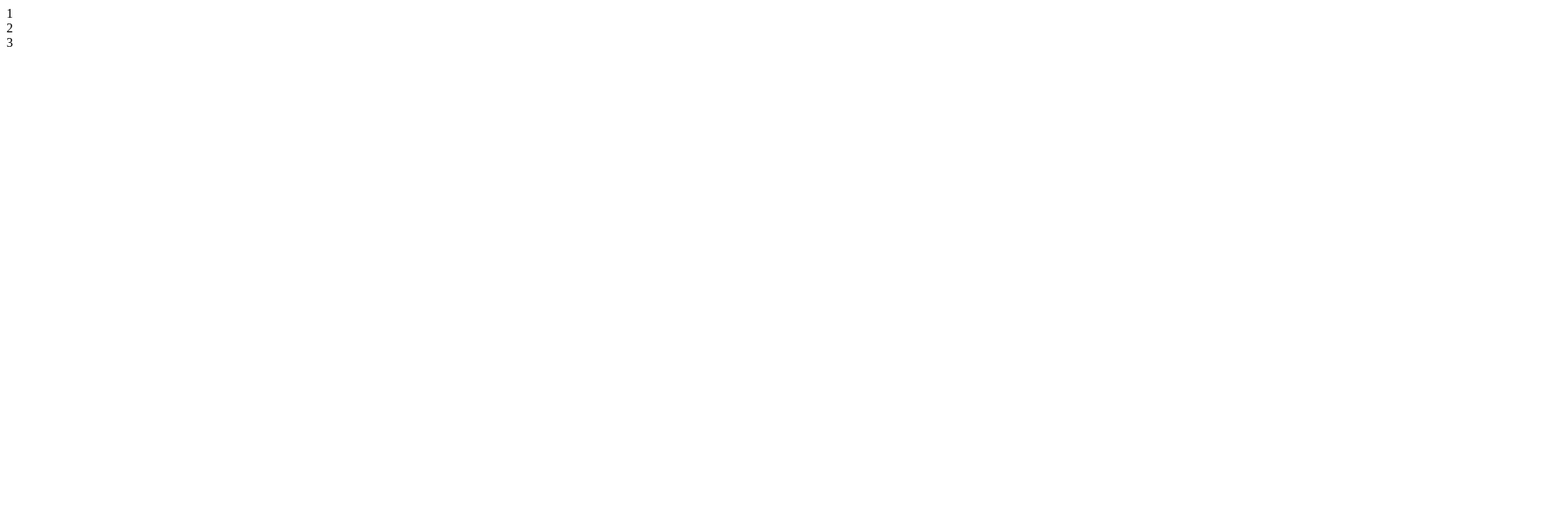
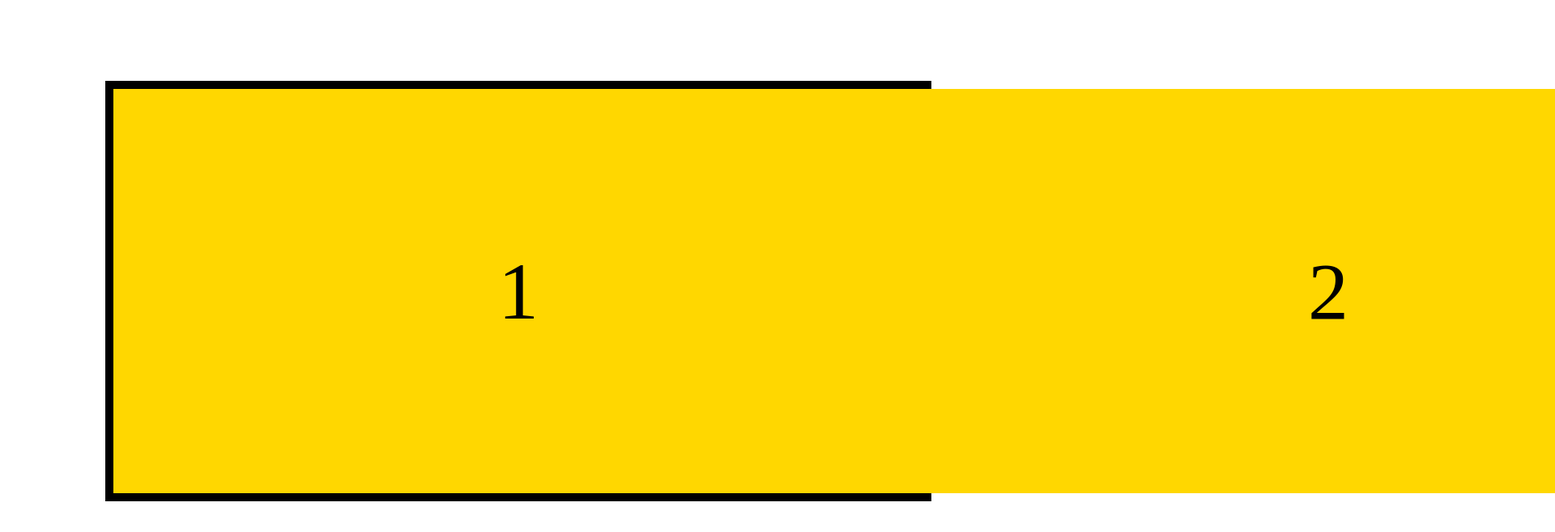
Before and after one commit to SueYeong/SLIDE, a plain HTML site: page index.html in a window 1280 px wide. Shown: the top 658 px of the page at 81% size, 1920 px wide, since content can reach past the window. Drawn offline with nearby package versions, Linux system fonts and the light colour scheme.

Commit message:
slide architecture

```diff
--- a/css/styles.css
+++ b/css/styles.css
@@ -0,0 +1,29 @@
+*{
+    margin: 0;
+    padding: 0;
+
+}
+
+.wrap{
+    width: 1000px;
+    height: 500px;
+    border: 10px solid black;
+    margin: 100px auto;
+}
+
+.con_wrap{
+    width: 3000px;
+    height: 100%;
+    background-color: lightblue;
+    display: flex;
+}
+
+.con{
+    width: 1000px;
+    height: 100%;
+    background-color: gold;
+    font-size: 100px;
+    display: flex;
+    justify-content: center;
+    align-items: center;
+}
--- a/index.html
+++ b/index.html
@@ -6,6 +6,10 @@
     <meta name="viewport" content="width=device-width, initial-scale=1.0">
     <title>slide</title>
     <link rel="stylesheet" href="css/styles.css">
+    <link  rel="stylesheet"
+    href="https://unpkg.com/swiper@8/swiper-bundle.min.css"
+    />
+    <script src="https://unpkg.com/swiper@8/swiper-bundle.min.js"></script>
 </head>
 <body>
     <div class="wrap">
```
